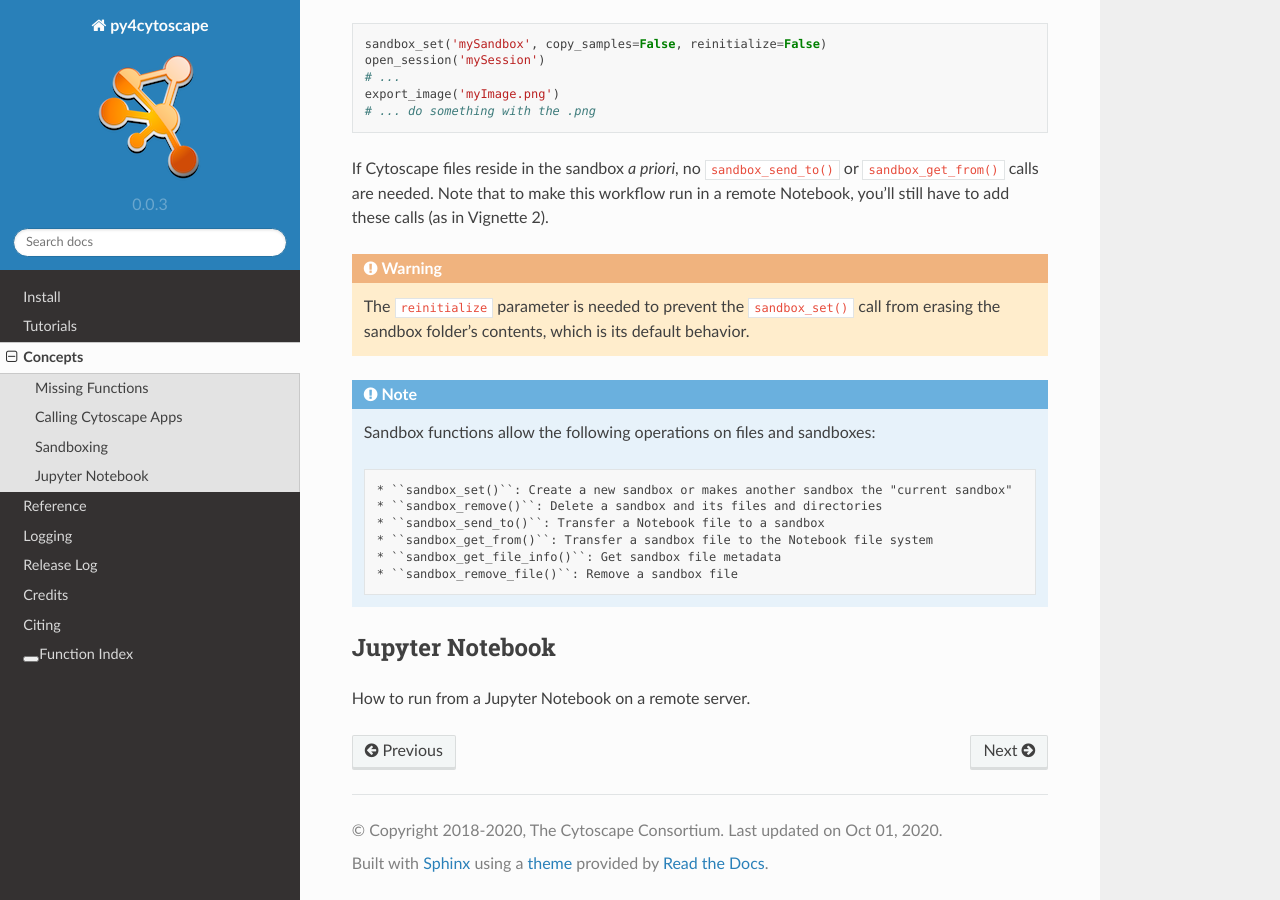
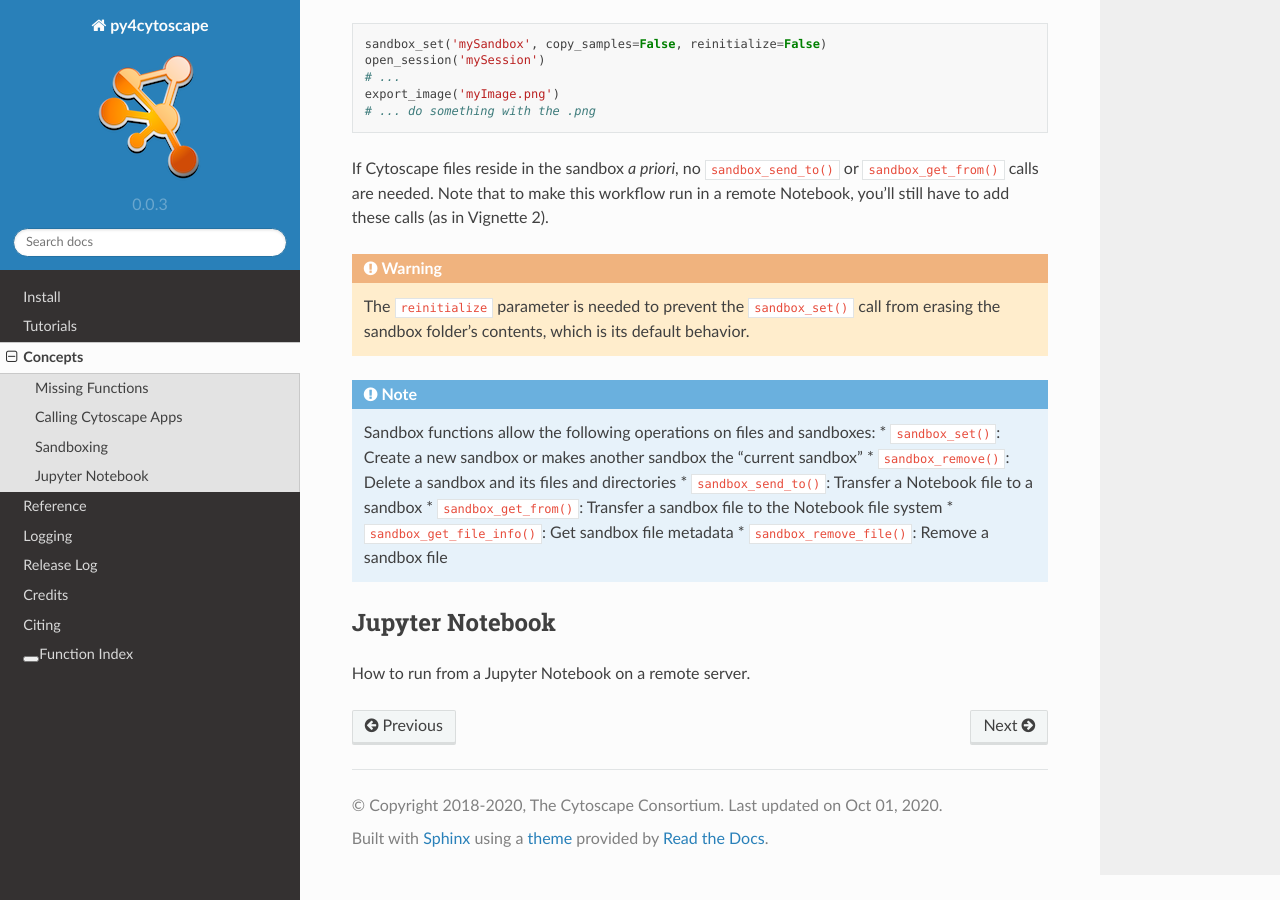
Before and after one commit to cytoscape/py4cytoscape, a Sphinx documentation site: the page built from doc/concepts.rst, in a window 1280 px wide and 900 px high, scrolled down 6082 px. Built offline with Sphinx 7.4.7 and the Read the Docs theme 2.0.0, drawn with Linux system fonts in a browser that asks for light colours; pages that are not in the unit, such as notebooks, are missing from menus.

Commit message:
Updated documentation toward 0.0.3 release

```diff
--- a/doc/concepts.rst
+++ b/doc/concepts.rst
@@ -305,8 +305,7 @@ Notebook, you'll still have to add these calls (as in Vignette 2).
 
 .. warning:: The ``reinitialize`` parameter is needed to prevent the ``sandbox_set()`` call from erasing the sandbox folder's contents, which is its default behavior.
 
-.. note:: Sandbox functions allow the following operations on files and sandboxes::
-
+.. note:: Sandbox functions allow the following operations on files and sandboxes:
         * ``sandbox_set()``: Create a new sandbox or makes another sandbox the "current sandbox"
         * ``sandbox_remove()``: Delete a sandbox and its files and directories
         * ``sandbox_send_to()``: Transfer a Notebook file to a sandbox
```
